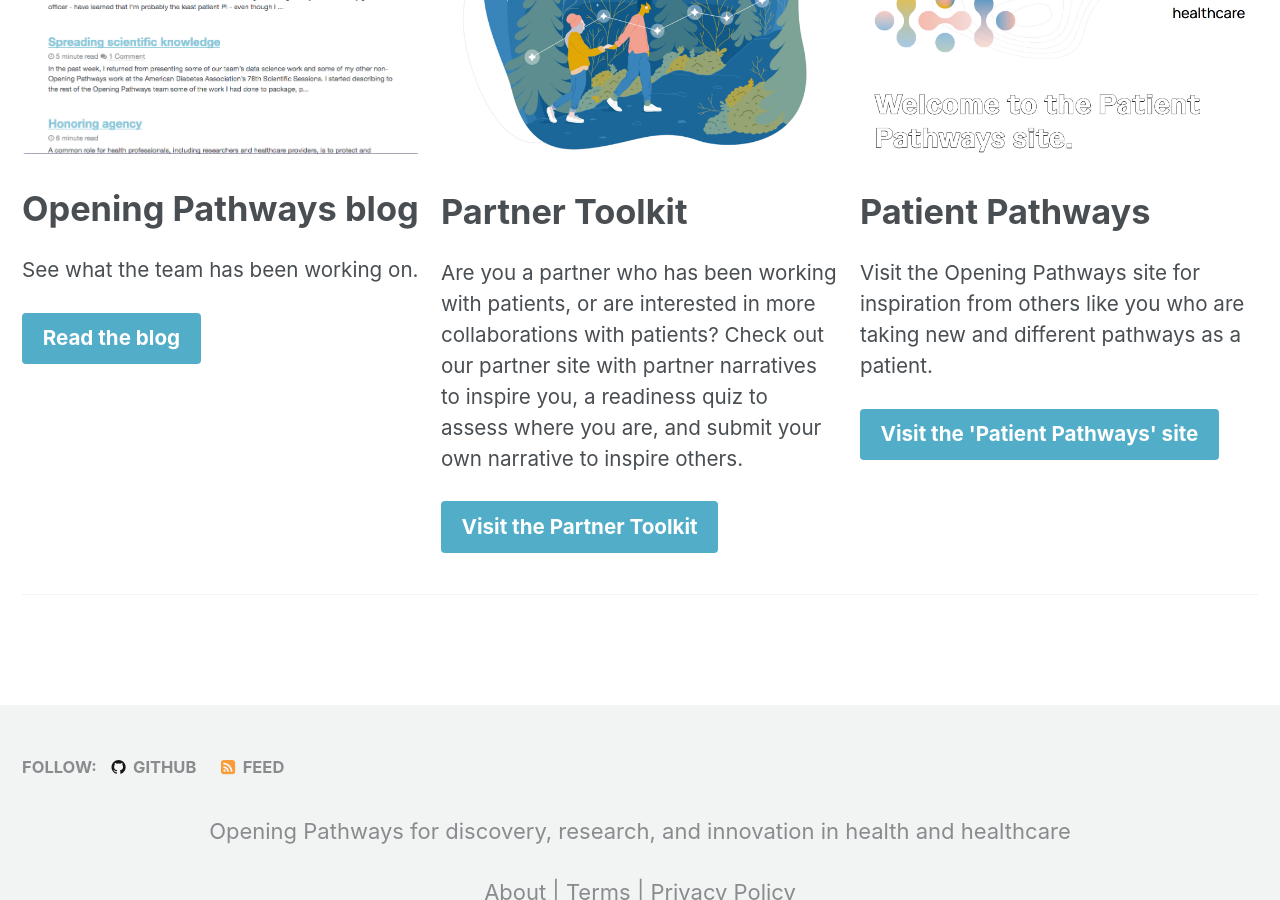
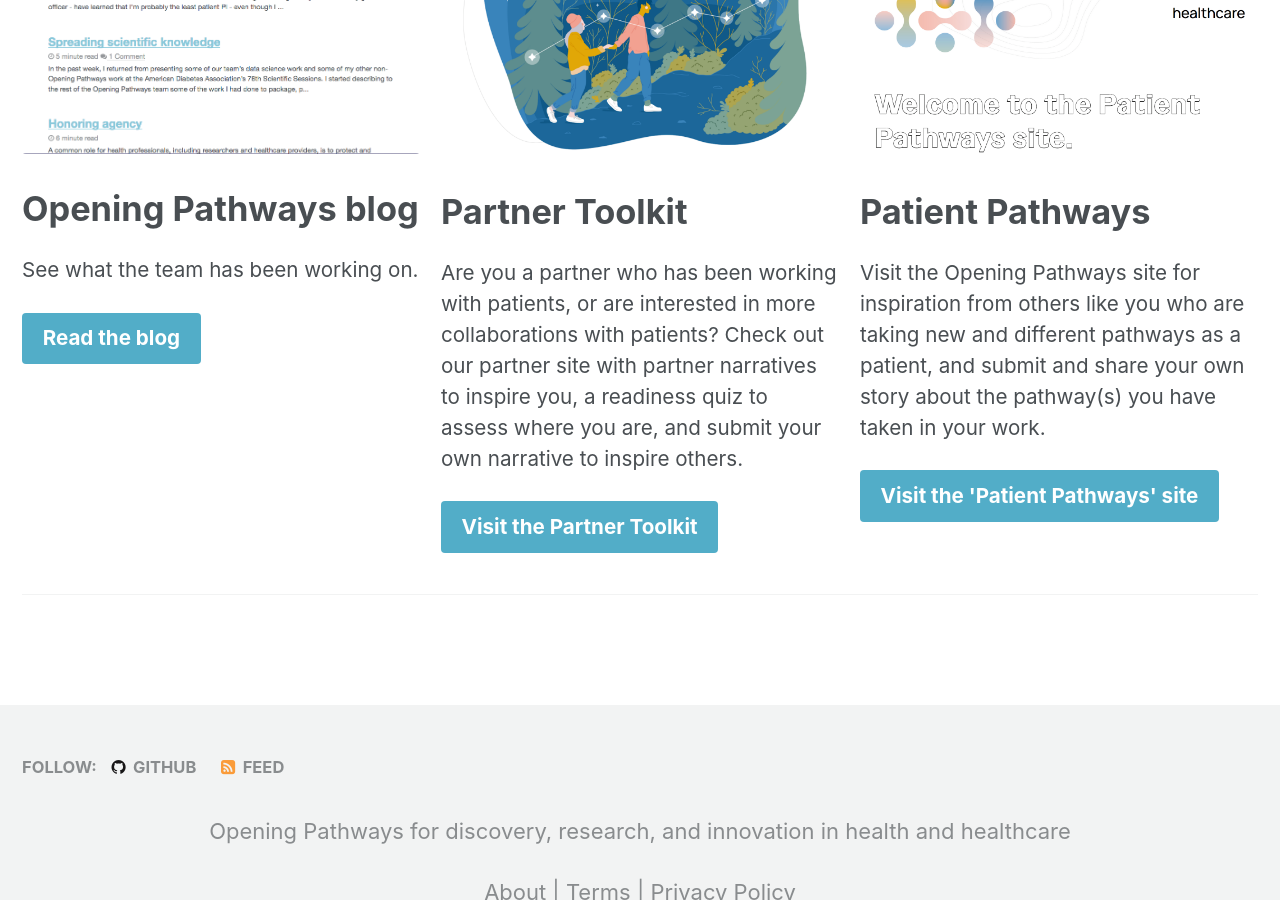
Before and after one commit to opening-pathways/website, a Jekyll site: the page built from index.html, in a window 1280 px wide and 900 px high, scrolled down 833 px. Built offline with Jekyll 4.4.1, drawn with Linux system fonts in a browser that asks for light colours.

Commit message:
Update index.html

```diff
--- a/index.html
+++ b/index.html
@@ -28,7 +28,7 @@ feature_row:
   - image_path: /assets/img/preview_patientsite_OpeningPathways.png
     alt: "Click here to check out the Opening Pathways 'Patient Pathways' site"
     title: "Patient Pathways"
-    excerpt: "Visit the Opening Pathways site for inspiration from others like you who are taking new and different pathways as a patient."
+    excerpt: "Visit the Opening Pathways site for inspiration from others like you who are taking new and different pathways as a patient, and submit and share your own story about the pathway(s) you have taken in your work."
     url: "https://patient.openingpathways.org/"
     btn_label: "Visit the 'Patient Pathways' site"
     btn_class: "btn--info"
```
